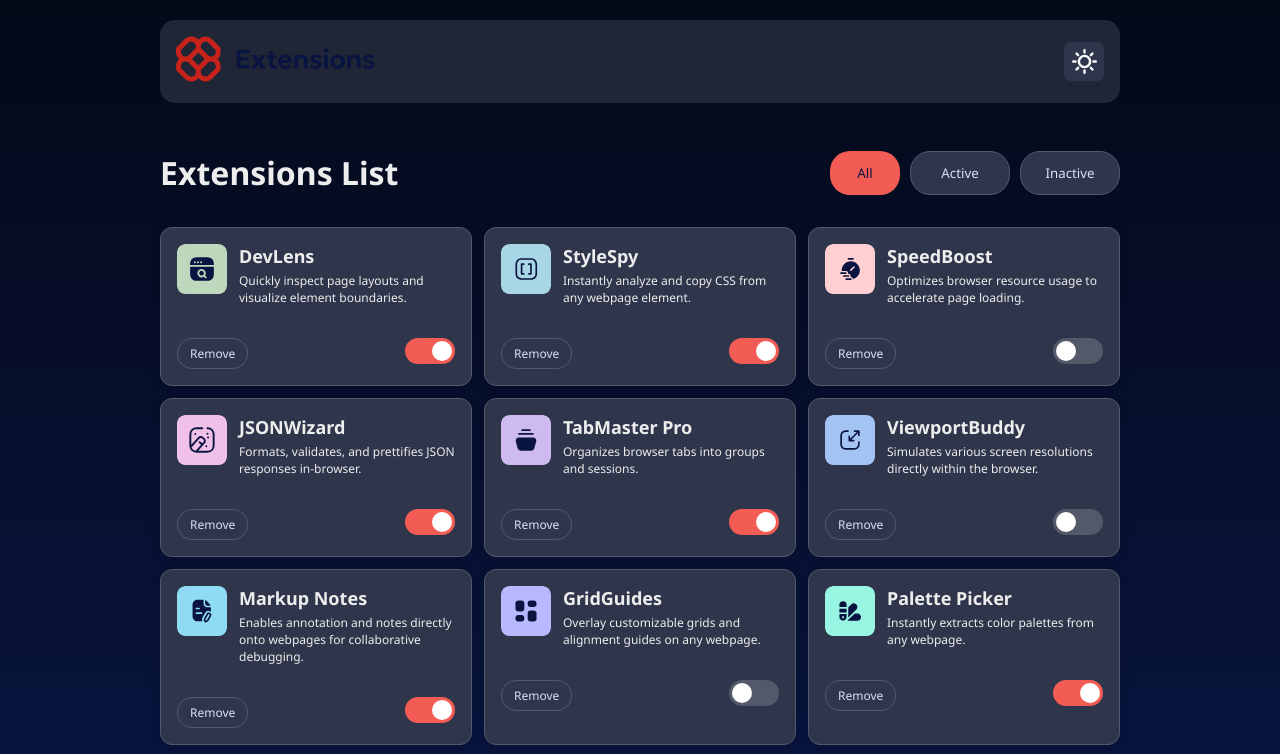
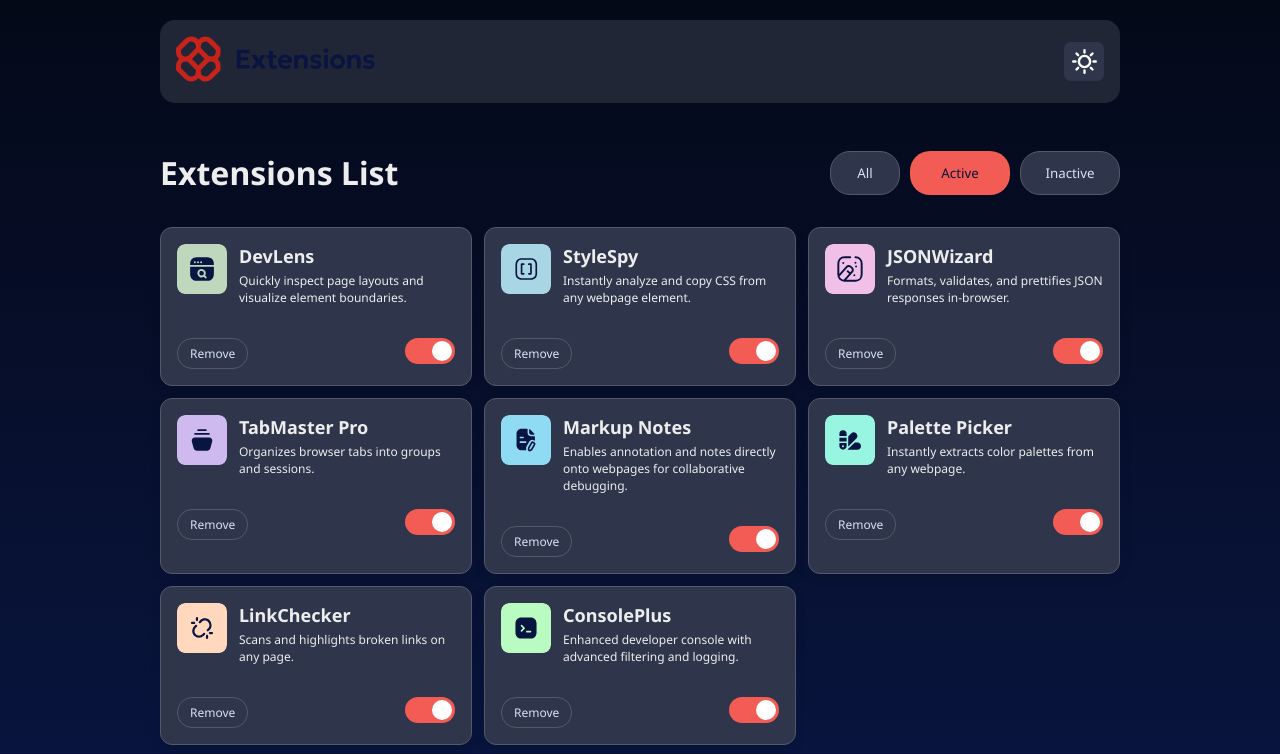
Before and after one commit to Francis-Frimpong/browser-extension-manager, a plain HTML site: page index.html in a window 1280 px wide. Both pictures are taken after a click on the button "Active". Shown: the top 754 px of the page. Drawn offline with Linux system fonts and the light colour scheme.

Commit message:
tabs switch functionality done

```diff
--- a/app.js
+++ b/app.js
@@ -77,3 +77,46 @@ async function getExtensions() {
 }
 
 getExtensions();
+
+//Tab switch functionality
+const tabSwitch = document.querySelectorAll(".tabSwitch");
+
+tabSwitch.forEach((tab) => {
+  tab.addEventListener("click", () => {
+    // Remove 'active' class from all tabs
+    tabSwitch.forEach((t) => t.classList.remove("active-tab"));
+
+    // Add 'active' class to the clicked tab
+    tab.classList.add("active-tab");
+  });
+});
+
+function switchTab(e) {
+  let everyExtension = [...extensionContainer.children];
+  everyExtension.forEach((item) => {
+    item.style.display = "block";
+  });
+
+  if (e.target.classList.contains("active")) {
+    everyExtension.forEach((extension) => {
+      let activeExtension = extension.querySelector("input[type = checkbox]");
+      if (!activeExtension.checked) {
+        extension.style.display = "none";
+      }
+    });
+  } else if (e.target.classList.contains("inactive")) {
+    everyExtension.forEach((extension) => {
+      let checkedExtension = extension.querySelector("input[type = checkbox]");
+      if (checkedExtension.checked) {
+        extension.style.display = "none";
+      }
+    });
+  } else if (e.target.classList.contains("all")) {
+    everyExtension.forEach((extension) => {
+      extension.style.display = "block";
+    });
+  }
+}
+const tabs = document.querySelector(".tabs");
+
+tabs.addEventListener("click", switchTab);
--- a/index.html
+++ b/index.html
@@ -37,9 +37,9 @@
         <h3>Extensions List</h3>
 
         <div class="tabs">
-          <button class="active-tab all">All</button>
-          <button class="active">Active</button>
-          <button class="inactive">Inactive</button>
+          <button class="all active-tab tabSwitch">All</button>
+          <button class="active tabSwitch">Active</button>
+          <button class="inactive tabSwitch">Inactive</button>
         </div>
       </div>
 
```
